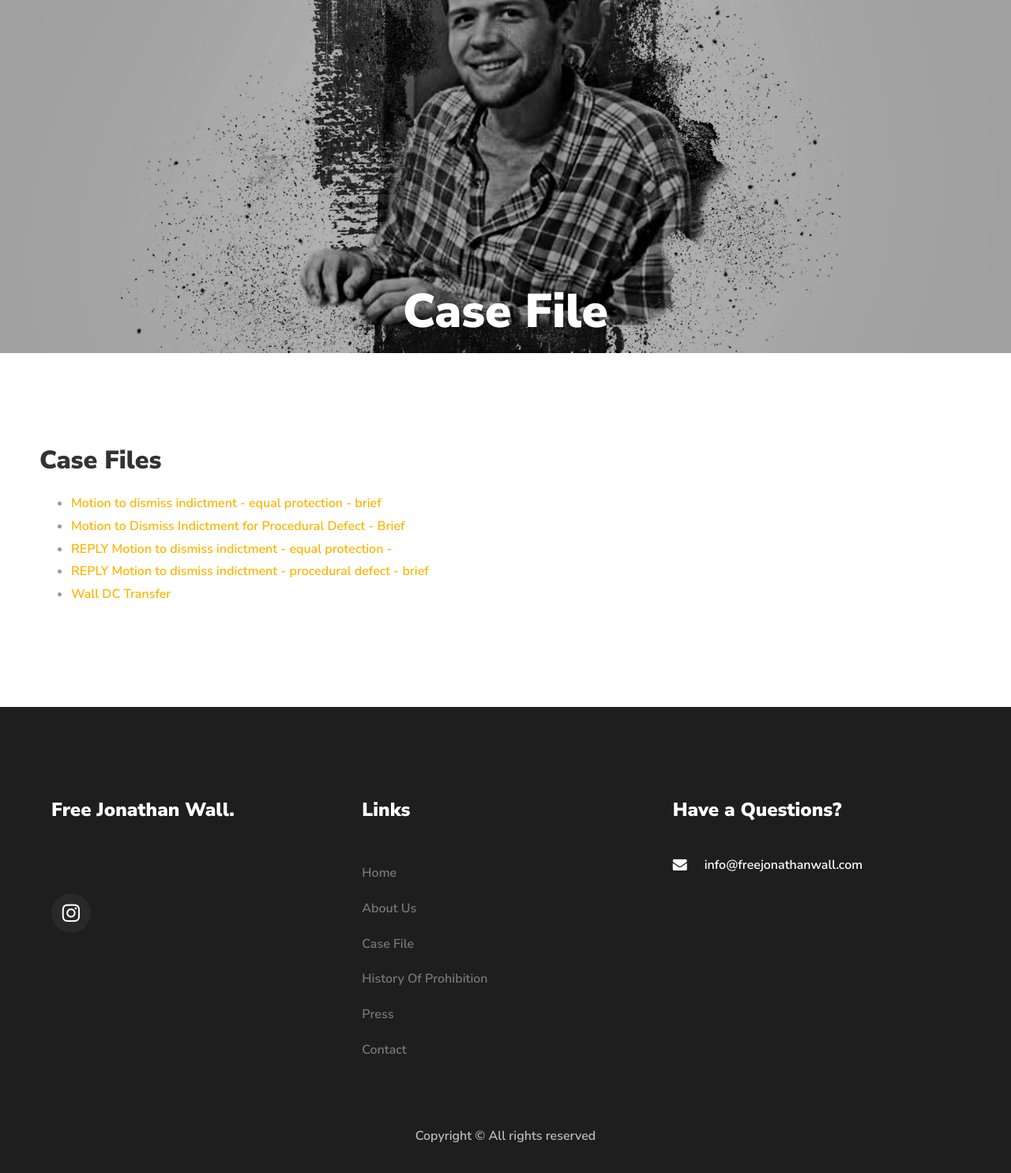
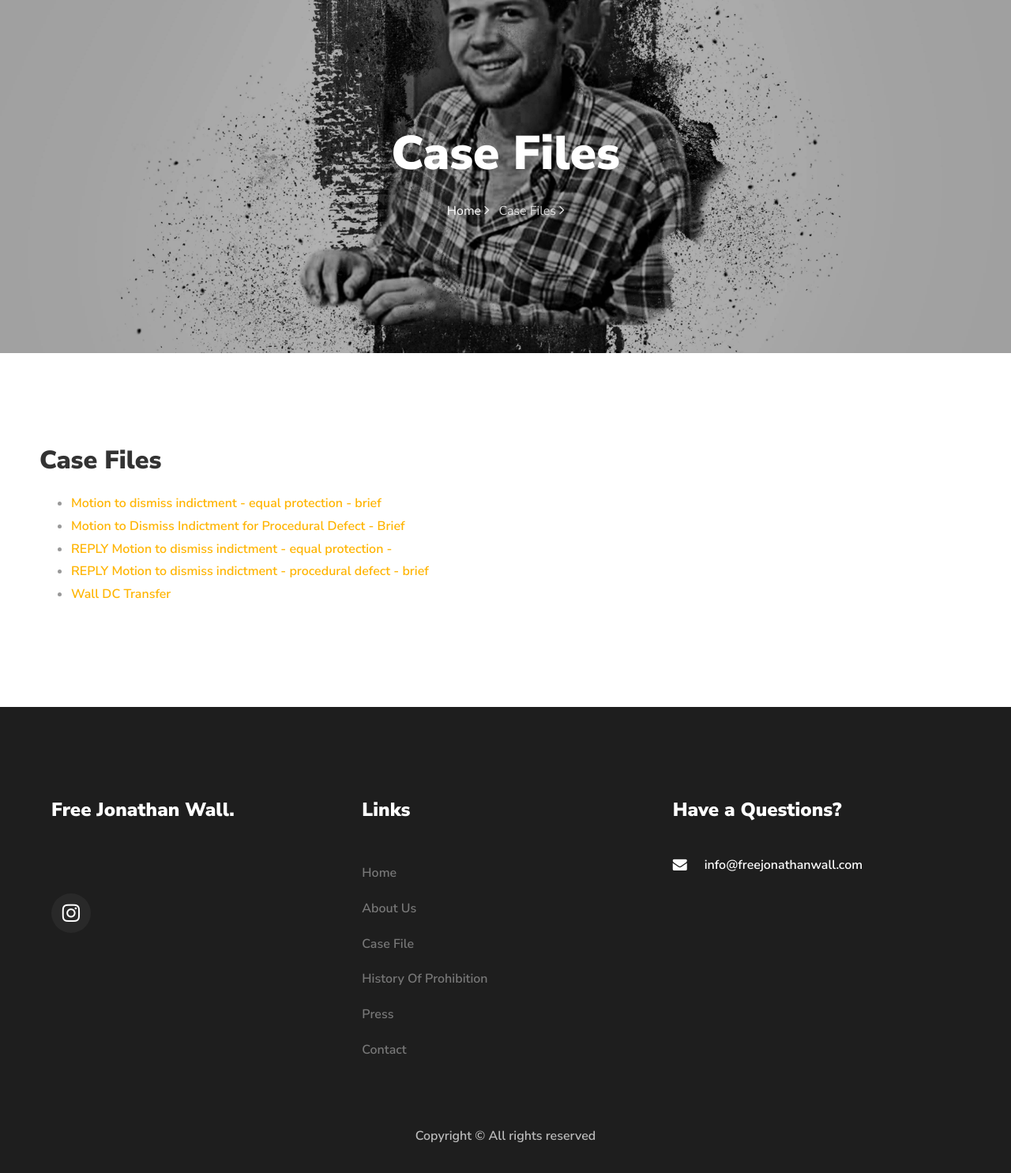
Before and after one commit to vishal-pandey/www.freejonathanwall.com, a Jekyll site: the page built from case-file.html, in a window 1280 px wide, cut to the strip 353-1934 px from the top of the page. Shown: the top 1485 px of the strip at 79% size. Built offline with Jekyll 4.4.1, drawn with Linux system fonts in a browser that asks for light colours; some web fonts are replaced.

Commit message:
header update

```diff
--- a/case-file.html
+++ b/case-file.html
@@ -7,10 +7,10 @@ layout: page
     <div class="overlay"></div>
     <div class="container">
       <div class="row no-gutters slider-text js-fullheight align-items-end justify-content-center">
-        <div class="col-md-9 ftco-animate pb-5 text-center">
-          <h2 class="mb-3 bread">Case File</h2>
+        <div class="col-md-9 ftco-animate pb-5 text-center my-header">
+          <h2 class="mb-3 bread">Case Files</h2>
           <p class="breadcrumbs"><span class="mr-2"><a href="index.html">Home <i
-                  class="ion-ios-arrow-forward"></i></a></span> <span>Case File <i class="ion-ios-arrow-forward"></i></span>
+                  class="ion-ios-arrow-forward"></i></a></span> <span>Case Files <i class="ion-ios-arrow-forward"></i></span>
           </p>
         </div>
       </div>
@@ -45,3 +45,9 @@ layout: page
       </div>
     </div>
   </section>
+
+  <style>
+    .my-header{
+    margin-bottom: 200px!important;
+  }
+  </style>
--- a/press.html
+++ b/press.html
@@ -7,7 +7,7 @@ layout: page
     <div class="overlay"></div>
     <div class="container">
       <div class="row no-gutters slider-text js-fullheight align-items-end justify-content-center">
-        <div class="col-md-9 ftco-animate pb-5 text-center">
+        <div class="col-md-9 ftco-animate pb-5 mb-5 text-center my-header">
           <h2 class="mb-3 bread">Press</h2>
           <p class="breadcrumbs"><span class="mr-2"><a href="index.html">Home <i
                   class="ion-ios-arrow-forward"></i></a></span> <span>Press <i class="ion-ios-arrow-forward"></i></span>
@@ -102,4 +102,8 @@ layout: page
     justify-content: center;
     padding: 20px 0px;
   }
+
+  .my-header{
+    margin-bottom: 200px!important;
+  }
 </style>
```
Also changed, not shown: about.html (+6 -1 lines), contact.html (+6 -1 lines), history-of-Prohibition.html (+6 -2 lines).
